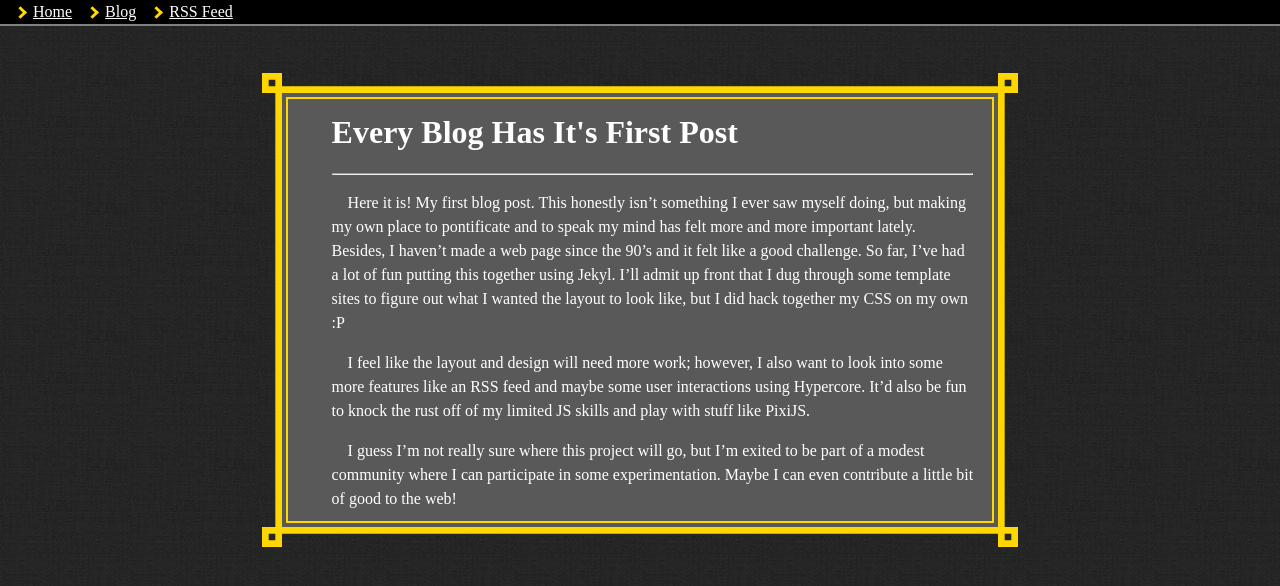
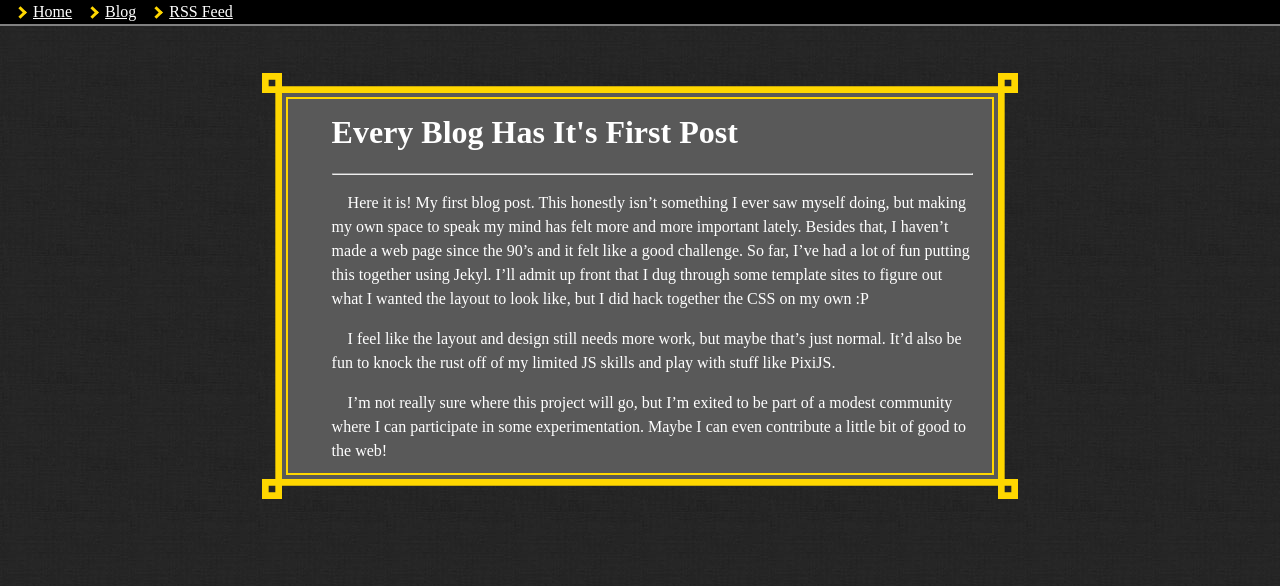
Before and after one commit to Kaezon/personal-site, a Jekyll site: the page built from blog/_posts/2022-09-30-first-post.md, in a window 1280 px wide. Shown: the top 586 px of the page. Built offline with Jekyll 4.4.1, drawn with Linux system fonts in a browser that asks for light colours.

Commit message:
small fixes

```diff
--- a/_config.yml
+++ b/_config.yml
@@ -1,13 +1,12 @@
 name: Brett's Personal Site
 email: kaezontpa@gmail.com
-description: This is a test.
-url: https://mydomain.com
+description: Home to my musings, collections, and experiments.
+url: https://bcost.site
 author: Brett Costabile
 
 exclude: ["Gemfile", "Gemfile.lock", "node_modules", "vendor/bundle/", "vendor/cache/", "vendor/gems/", "vendor/ruby/", "old-site/"]
 timezone: America/Detroit
 collections:
 - ascii_art
-- copypastas
 plugins:
 - jekyll-feed
--- a/_layouts/homepage.html
+++ b/_layouts/homepage.html
@@ -38,7 +38,7 @@ layout: default
     <p>
       Interested in distributed and P2P networks.
       Serially addicted to Kubernetes.
-      Perpetually making things harder formyself.
+      Perpetually making things harder for myself.
     </p>
   </div>
   <div class="right-side-content">
--- a/blog/_posts/2022-09-30-first-post.md
+++ b/blog/_posts/2022-09-30-first-post.md
@@ -1,13 +1,13 @@
 ---
 layout: blog-post
 title: Every Blog Has It's First Post
-date: 2022-09-30 12:00:00 -0500
+date: 2022-11-16 12:00:00 -0500
 tags: blog
 ---
 Here it is! My first blog post.
-This honestly isn't something I ever saw myself doing, but making my own place to pontificate and to speak my mind has felt more and more important lately. Besides, I haven't made a web page since the 90's and it felt like a good challenge.
-So far, I've had a lot of fun putting this together using Jekyl. I'll admit up front that I dug through some template sites to figure out what I wanted the layout to look like, but I did hack together my CSS on my own :P
+This honestly isn't something I ever saw myself doing, but making my own space to speak my mind has felt more and more important lately. Besides that, I haven't made a web page since the 90's and it felt like a good challenge.
+So far, I've had a lot of fun putting this together using Jekyl. I'll admit up front that I dug through some template sites to figure out what I wanted the layout to look like, but I did hack together the CSS on my own :P
 
-I feel like the layout and design will need more work; however, I also want to look into some more features like an RSS feed and maybe some user interactions using Hypercore. It'd also be fun to knock the rust off of my limited JS skills and play with stuff like PixiJS.
+I feel like the layout and design still needs more work, but maybe that's just normal. It'd also be fun to knock the rust off of my limited JS skills and play with stuff like PixiJS.
 
-I guess I'm not really sure where this project will go, but I'm exited to be part of a modest community where I can participate in some experimentation. Maybe I can even contribute a little bit of good to the web!
+I'm not really sure where this project will go, but I'm exited to be part of a modest community where I can participate in some experimentation. Maybe I can even contribute a little bit of good to the web!
```
Also changed, not shown: _copypastas/yoshikage-kira.md (deleted, +0 -19 lines).
